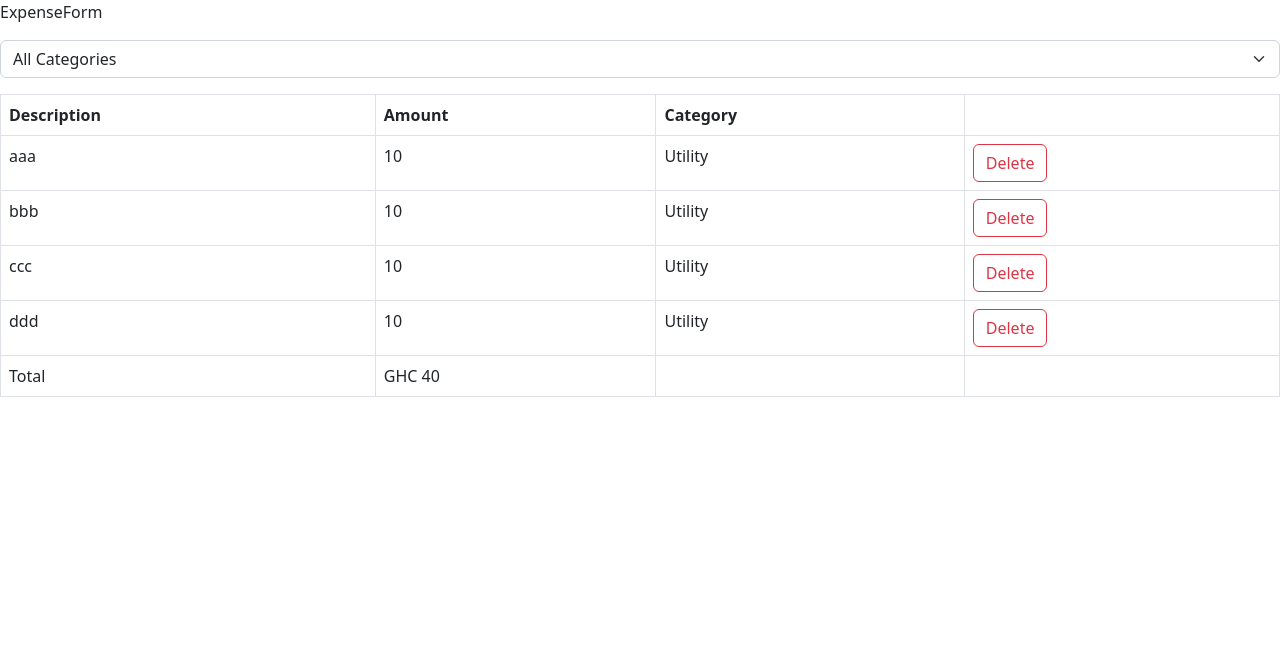
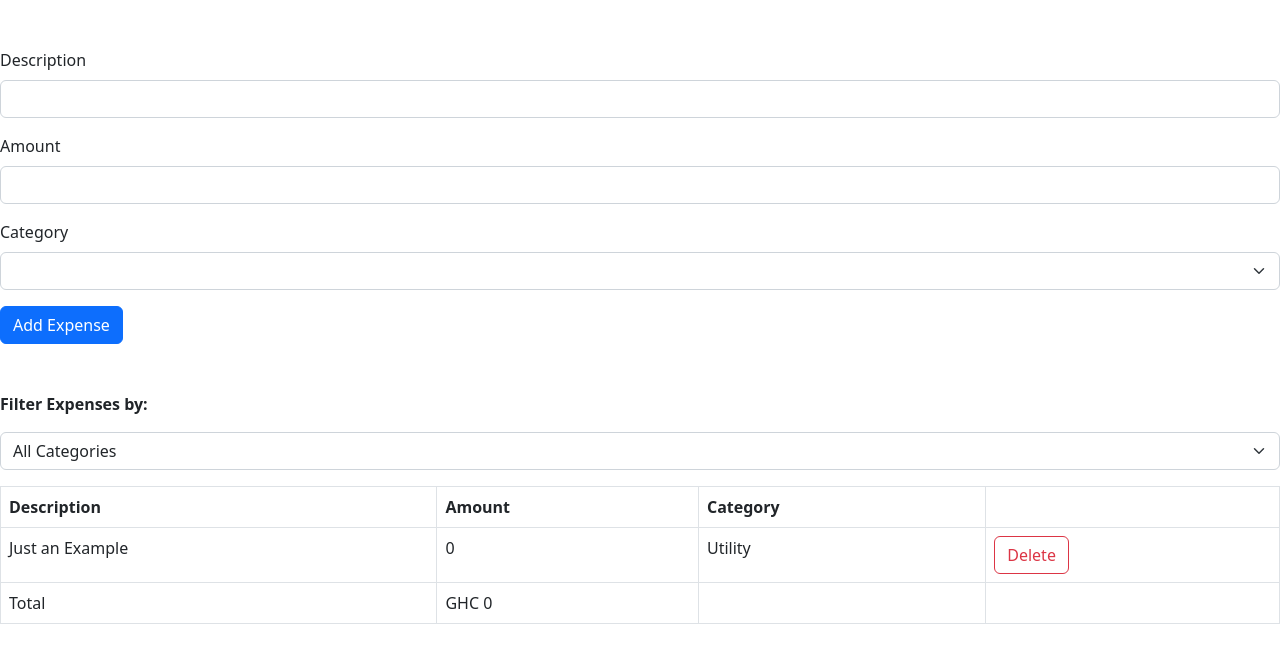
Before and after one commit to Harry-Daniel/ExpenseTrackerApp, a React (Vite) app: page / in a window 1280 px wide. Shown: the top 662 px of the page. Built offline with nearby package versions, Linux system fonts and the light colour scheme.

Commit message:
Added the Expense Form Component
ExpenseTracker  App is complete

```diff
--- a/package.json
+++ b/package.json
@@ -9,9 +9,12 @@
     "preview": "vite preview"
   },
   "dependencies": {
+    "@hookform/resolvers": "^2.9.11",
     "bootstrap": "^5.2.3",
     "react": "^18.2.0",
-    "react-dom": "^18.2.0"
+    "react-dom": "^18.2.0",
+    "react-hook-form": "7.43",
+    "zod": "^3.20.6"
   },
   "devDependencies": {
     "@types/react": "^18.0.27",
--- a/src/App.tsx
+++ b/src/App.tsx
@@ -11,10 +11,8 @@
 
   const [Expenses,setExpenses]=useState([
 
-    {id: 1 , description: 'aaa', amount: 10, category: 'Utility'},
-    {id: 2 , description: 'bbb', amount: 10, category: 'Utility'},
-    {id: 3 , description: 'ccc', amount: 10, category: 'Utility'},
-    {id: 4 , description: 'ddd', amount: 10, category: 'Utility'},
+    {id: 1 , description: 'Just an Example', amount: 0, category: 'Utility'},
+
  ]);
 
 
@@ -24,9 +22,12 @@
 
 
   return (<>
+      <div className="mb-5">
 
-      <div className="mb-3">
-        <ExpenseForm/>
+      </div>
+
+      <div className="mb-5">
+        <ExpenseForm onSubmit={expense=>setExpenses([...Expenses,{...expense,id :Expenses.length+1}])}/>
 
       </div>
 
--- a/src/ExpenseForm.tsx
+++ b/src/ExpenseForm.tsx
@@ -1,8 +1,72 @@
-import React from 'react'
 
-const ExpenseForm = () => {
+import categories from './components/categories';
+import {useForm} from "react-hook-form";
+import {zodResolver} from '@hookform/resolvers/zod';
+import {z} from 'zod';
+
+const schema = z.object({
+    description: z.string().min(3,{message: 'Description should be at least 3 characters'}).max(50),
+    amount: z.number({invalid_type_error: 'Amount is required'}).min(0.01).max(100_000),
+    category:z.enum(categories,{
+        errorMap:()=> ({message: 'Category is required.'})
+    }),
+})
+
+type ExpenseFormData = z.infer<typeof schema>;
+
+interface Props{
+    onSubmit:(data:ExpenseFormData)=> void
+
+}
+
+
+
+
+const ExpenseForm = ({onSubmit}:Props) => {
+    const {register, handleSubmit, reset,formState:{errors}} = useForm<ExpenseFormData>({resolver: zodResolver(schema)});
+
+
+
   return (
-    <div>ExpenseForm</div>
+    <form onSubmit={handleSubmit(data=>{
+        onSubmit(data);
+        reset();
+        })}>
+
+        <div className="mb-3">
+            <label htmlFor="description" className="form-label">Description</label>
+            <input {...register('description')} id= "name" type="text" className="form-control" />
+            {errors.description && <p className= "text-danger"> {errors.description.message} </p>}
+        </div>
+
+        <div className="mb-3">
+            <label htmlFor="amount" className="form-label ">Amount</label>
+            <input {...register('amount', {valueAsNumber: true})} id= "amount" type="number" className="form-control" />
+
+            {errors.amount && <p className= "text-danger"> {errors.amount.message} </p>}
+        </div>
+
+        <div className="mb-3">
+            <label htmlFor="category" className="form-label">Category</label>
+            <select {...register('category')} id="category" className='form-select'>
+                <option value=""></option>
+                {categories.map(category=><option key={category}>{category}</option>)}
+
+            </select>
+
+            {errors.category && <p className= "text-danger"> {errors.category.message} </p>}
+
+
+        </div>
+
+        <button className="btn btn-primary">
+          Add Expense
+        </button>
+
+
+    </form>
+
+
   )
 }
 
--- a/src/components/ExpenseFilter.tsx
+++ b/src/components/ExpenseFilter.tsx
@@ -7,10 +7,13 @@
 
 const ExpenseFilter = ({onSelectCategory}:Props) => {
   return (
-
+    <>
+    <p className='fw-bold'>
+        Filter Expenses by:
+    </p>
     <select className='form-select' onChange={(event)=>onSelectCategory(event.target.value)}>
         <option value="">All Categories</option>
-        {categories.map(category=> <option value={category}>
+        {categories.map(category=> <option key={category} value={category}>
             {category}
         </option>)}
 
@@ -20,7 +23,9 @@
 
 
     </select>
+    </>
   )
+
 }
 
 export default ExpenseFilter
--- a/src/main.tsx
+++ b/src/main.tsx
@@ -4,6 +4,8 @@
 import 'bootstrap/dist/css/bootstrap.css'
 import './index.css'
 
+
+
 ReactDOM.createRoot(document.getElementById('root') as HTMLElement).render(
   <React.StrictMode>
     <App />
```
Also changed, not shown: 1 other file (tests, documents, lock files or other folders).
